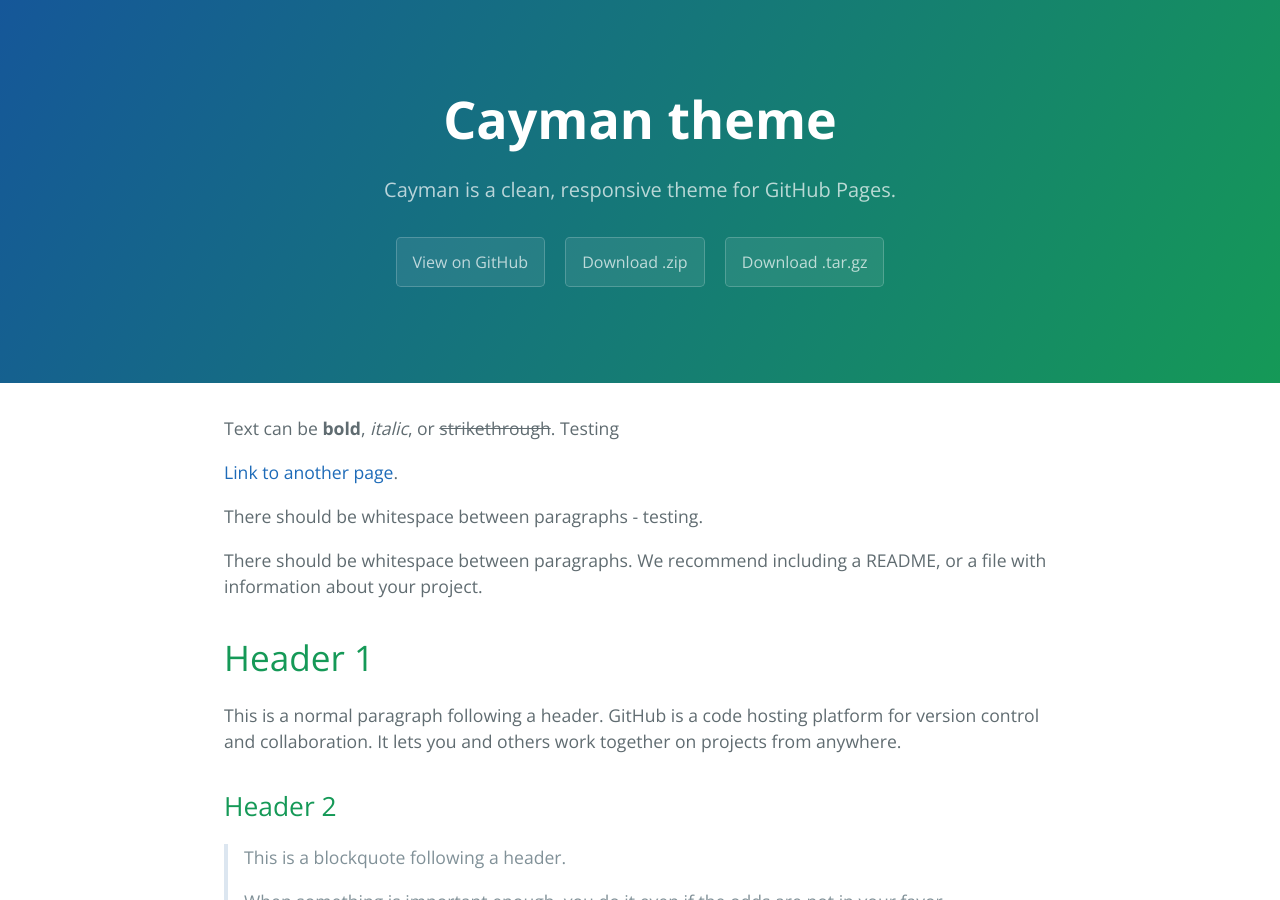
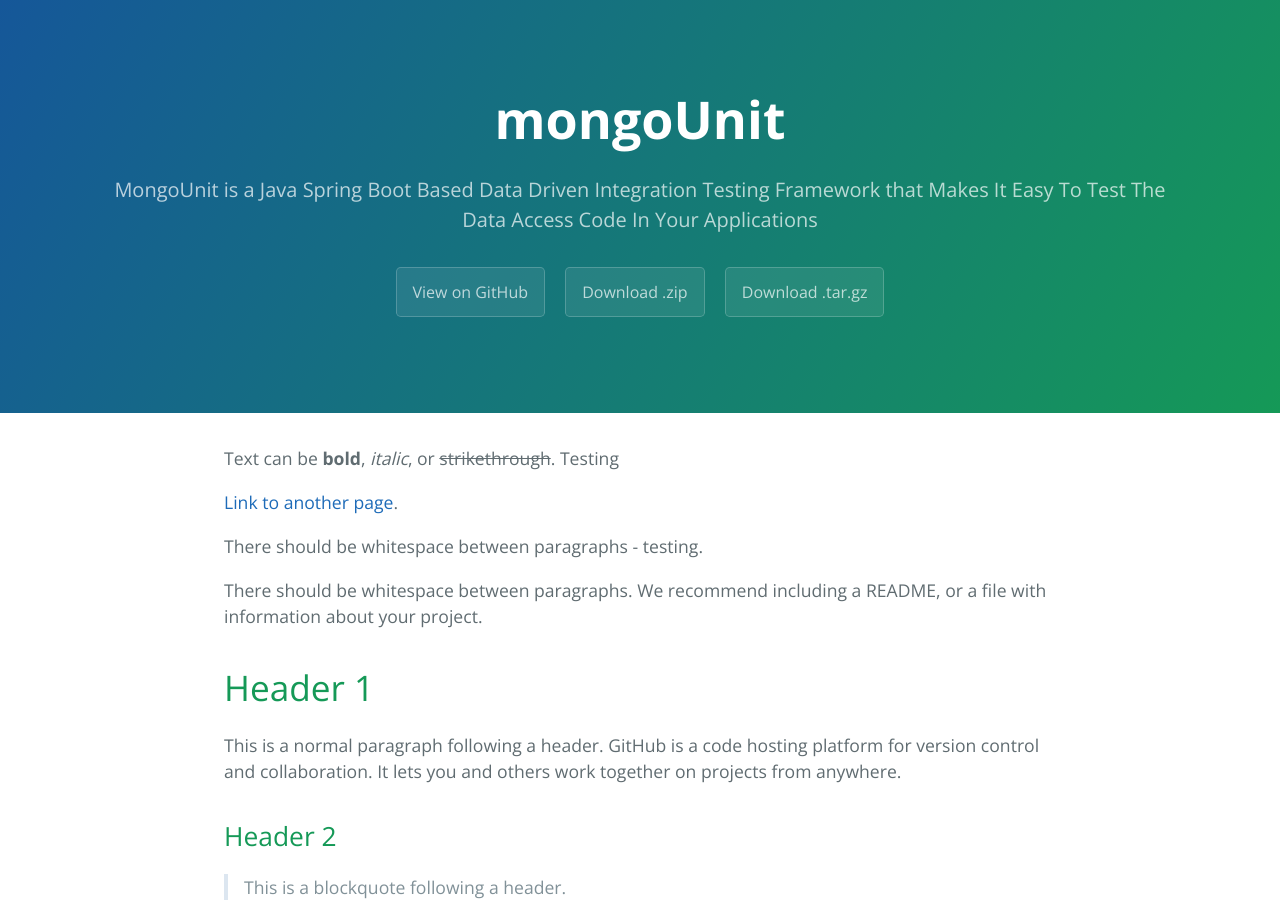
Before and after one commit to mongounit/mongounit, a Jekyll site: the page built from docs/index.md, in a window 1280 px wide and 900 px high. Built offline with Jekyll 4.4.1, drawn with Linux system fonts in a browser that asks for light colours.

Commit message:
Update _config.yml

```diff
--- a/docs/_config.yml
+++ b/docs/_config.yml
@@ -1,5 +1,5 @@
-title: Cayman theme
-description: Cayman is a clean, responsive theme for GitHub Pages.
+title: mongoUnit
+description: MongoUnit is a Java Spring Boot Based Data Driven Integration Testing Framework that Makes It Easy To Test The Data Access Code In Your Applications
 show_downloads: true
 google_analytics:
 theme: jekyll-theme-cayman
```
